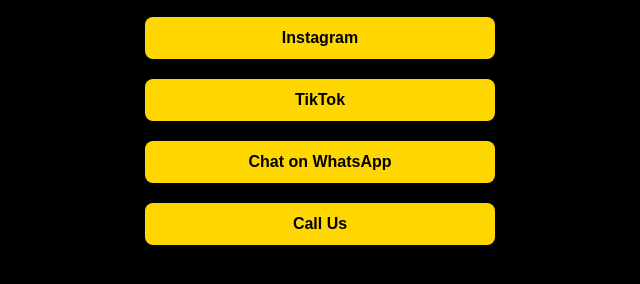
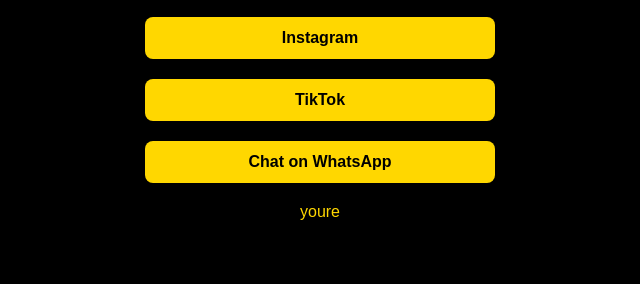
Before and after one commit to dmogenterprises/dmog-luxury-designs, a plain HTML site: page index.html in a window 1280 px wide. Shown: the part 160-444 px from the top of the page, without its empty margins (320-960 px from the left). Drawn offline with Linux system fonts and the light colour scheme.

Commit message:
Update index.html

```diff
--- a/index.html
+++ b/index.html
@@ -45,6 +45,6 @@
   <a href="https://www.instagram.com/dmogluxurydesigns?igsh=ZnZuemkyenI3OHNo&utm_source=qr" target="_blank">Instagram</a>
   <a href="https://www.tiktok.com/@dmogluxurydesigns?_t=ZS-90Y3fOWah7J&_r=1" target="_blank">TikTok</a>
   <a href="https://wa.me/2347032685164" target="_blank">Chat on WhatsApp</a>
-  <a href="tel:+2347017167076">Call Us</a>
+
 </body>
-</html>
+</html> youre
```
